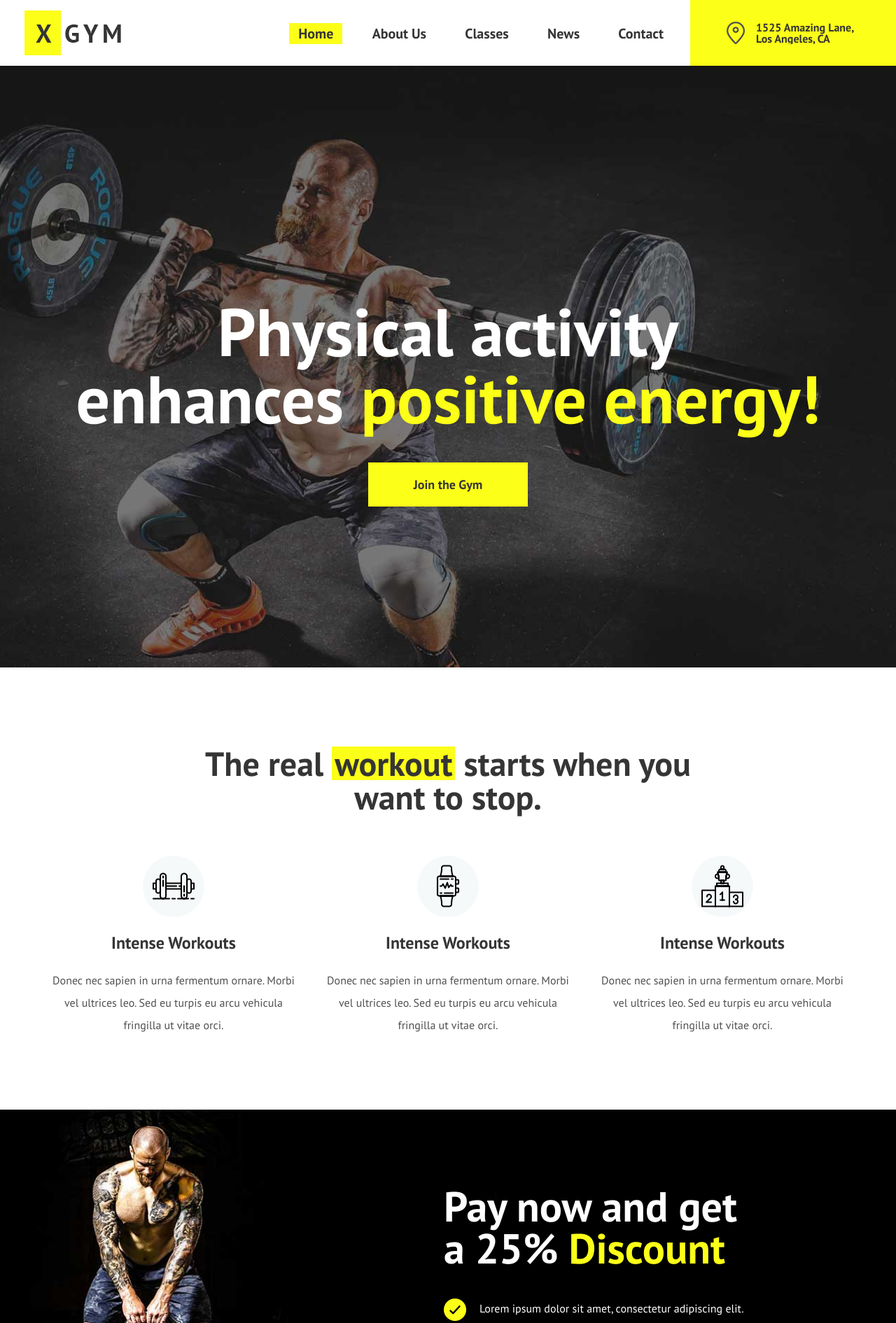
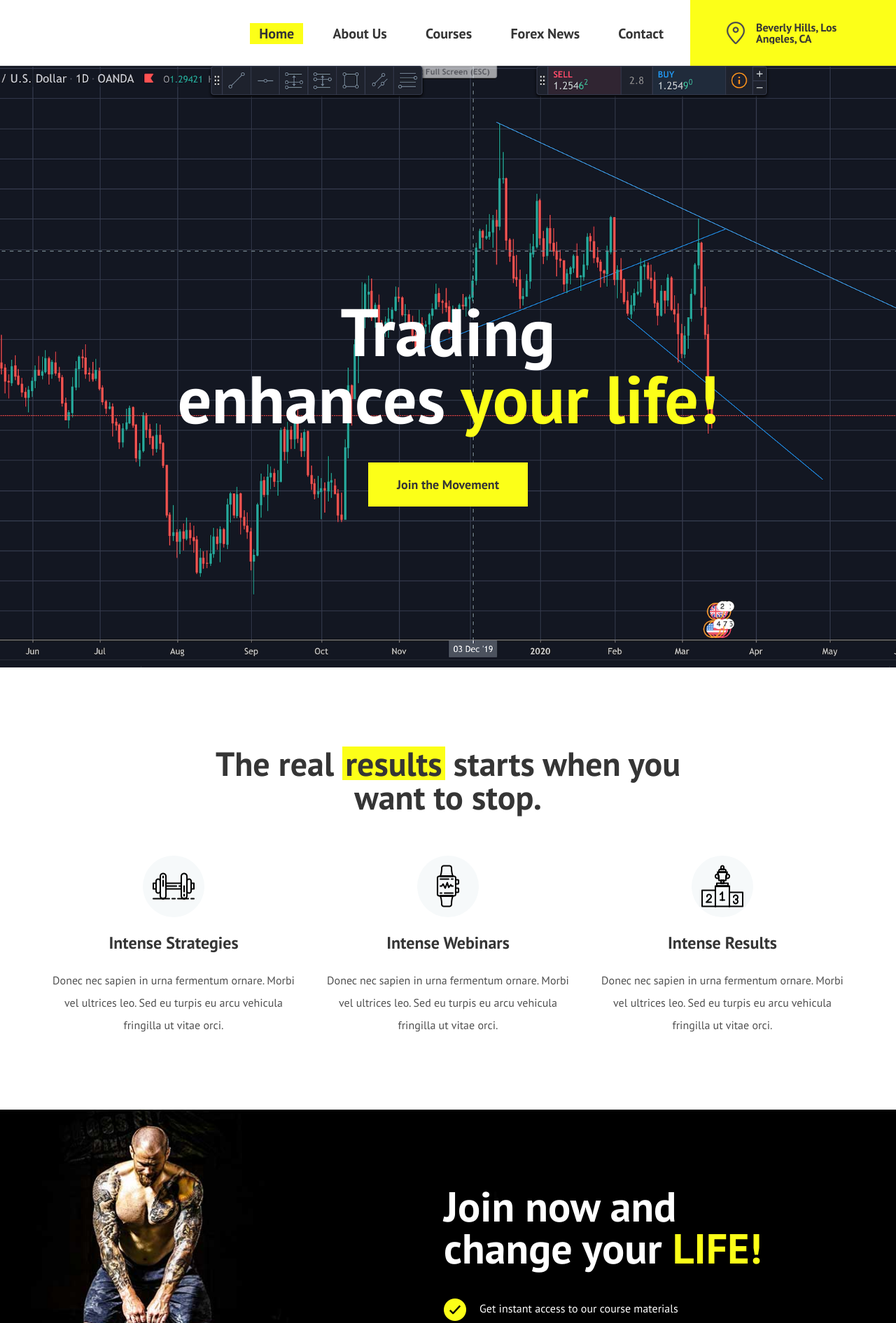
Before and after one commit to jwarburton1987/foreverBlue, a plain HTML site: page index.html in a window 1280 px wide. Shown: the top 1891 px of the page at 70% size. Drawn offline with Linux system fonts and the light colour scheme; files whose address does not match are found by name.

Commit message:
james push 1

```diff
--- a/index.html
+++ b/index.html
@@ -1,7 +1,7 @@
 <!DOCTYPE html>
 <html lang="zxx">
 <head>
-	<title>X Gym - Fitness HTML Template</title>
+	<title>FOREVER BLUE</title>
 	<meta charset="UTF-8">
 	<meta name="description" content="X Gym Fitness HTML Template">
 	<meta name="keywords" content="fitness, html">
@@ -39,18 +39,21 @@
 	<!-- Header section -->
 	<header class="header-section">
 		<a href="home.html" class="site-logo">
-			<img src="img/logo.png" alt="">
+            <!-- <img src="img/logo.png" alt=""> -->
+            <!--THIS IS THE LOGO FOR TOP RIGHT BELOW-->
+			<!-- <img src="img/logo.png" alt=""> -->
+
 		</a>
 		<ul class="main-menu">
 			<li><a class="active" href="index.html">Home</a></li>
 			<li><a href="about.html">About Us</a></li>
-			<li><a href="classes.html">Classes</a></li>
-			<li><a href="blog.html">News</a></li>
+			<li><a href="classes.html">Courses</a></li>
+			<li><a href="blog.html">Forex News</a></li>
 			<li><a href="contact.html">Contact</a></li>
 			<li class="header-right">
 				<div class="hr-box">
 					<img src="img/location-icon.png" alt="">
-					<h6>1525  Amazing Lane, Los Angeles, CA</h6>
+					<h6>Beverly Hills, Los Angeles, CA</h6>
 				</div>
 			</li>
 		</ul>
@@ -59,12 +62,12 @@
 	<!-- Header section end -->
 
 	<!-- Hero section -->
-	<section class="hero-section set-bg" data-setbg="img/hero-bg.jpg">
+	<section class="hero-section set-bg" data-setbg="img/forex3.png">
 		<div class="container">
 			<div class="hero-text">
-				<h2>Physical activity</h2>
-				<h2>enhances <span>positive energy!</span></h2>
-				<a href="" class="site-btn">Join the Gym</a>
+				<h2>Trading</h2>
+				<h2>enhances <span>your life!</span></h2>
+				<a href="" class="site-btn">Join the Movement</a>
 			</div>
 		</div>
 	</section>
@@ -76,7 +79,7 @@
 			<div class="row justify-content-md-center">
 				<div class="col-lg-8">
 					<div class="section-title text-center">
-						<h2>The real <span>workout</span> starts when you want to stop. </h2>
+						<h2>The real <span>results</span> starts when you want to stop. </h2>
 					</div>
 				</div>
 			</div>
@@ -86,7 +89,7 @@
 						<div class="ib-icon">
 							<i class="flaticon-004-dumbbell"></i>
 						</div>
-						<h4>Intense Workouts</h4>
+						<h4>Intense Strategies</h4>
 						<p>Donec nec sapien in urna fermentum ornare. Morbi vel ultrices leo. Sed eu turpis eu arcu vehicula fringilla ut vitae orci. </p>
 					</div>
 				</div>
@@ -95,7 +98,7 @@
 						<div class="ib-icon">
 							<i class="flaticon-031-app-1"></i>
 						</div>
-						<h4>Intense Workouts</h4>
+						<h4>Intense Webinars</h4>
 						<p>Donec nec sapien in urna fermentum ornare. Morbi vel ultrices leo. Sed eu turpis eu arcu vehicula fringilla ut vitae orci. </p>
 					</div>
 				</div>
@@ -104,7 +107,7 @@
 						<div class="ib-icon">
 							<i class="flaticon-010-podium"></i>
 						</div>
-						<h4>Intense Workouts</h4>
+						<h4>Intense Results</h4>
 						<p>Donec nec sapien in urna fermentum ornare. Morbi vel ultrices leo. Sed eu turpis eu arcu vehicula fringilla ut vitae orci. </p>
 					</div>
 				</div>
@@ -119,11 +122,11 @@
 			<div class="row">
 				<div class="col-lg-7 ml-auto">
 					<div class="add-text">
-						<h2>Pay now and get a 25% <span>Discount</span></h2>
+						<h2>Join now and change your <span>LIFE!</span></h2>
 						<ul>
-							<li><img src="img/check-icon.png" alt="">Lorem ipsum dolor sit amet, consectetur adipiscing elit.</li>
-							<li><img src="img/check-icon.png" alt="">Risus commodo viverra maecenas accumsan lacus vel facilisis.</li>
-							<li><img src="img/check-icon.png" alt="">Ipsum dolor sit amet, consectetur adipiscing elit, sed do.</li>
+							<li><img src="img/check-icon.png" alt="">Get instant access to our course materials</li>
+							<li><img src="img/check-icon.png" alt="">Get instant access to our Telegram group</li>
+							<li><img src="img/check-icon.png" alt="">Get access to previous webinars and weekly future weinars</li>
 						</ul>
 						<a href="#" class="site-btn">Become a Member</a>
 					</div>
@@ -140,13 +143,13 @@
 				<div class="col-lg-3 col-sm-6">
 					<div class="milestone">
 						<h2>1374</h2>
-						<p>Happy Clients</p>
+						<p>successful trades</p>
 					</div>
 				</div>
 				<div class="col-lg-3 col-sm-6">
 					<div class="milestone">
 						<h2>356</h2>
-						<p>Strong Bodies</p>
+						<p>Losing trades</p>
 					</div>
 				</div>
 				<div class="col-lg-3 col-sm-6">
@@ -215,7 +218,7 @@
 	<!-- Trainers section end -->
 
 	<!-- BMI section -->
-	<section class="bmi-section spad">
+	<!-- <section class="bmi-section spad">
 		<div class="bmi-bg set-bg" data-setbg="img/bmi-bg.jpg"></div>
 		<div class="container">
 			<div class="row">
@@ -246,7 +249,7 @@
 				</div>
 			</div>
 		</div>
-	</section>
+	</section> -->
 	<!-- BMI section end -->
 
 	<!-- Newsletter section  -->
```
Also changed, not shown: img/forex.jpg (added), img/forex1.png (added), img/forex2.png (added), img/forex3.png (added), 2 other files.
